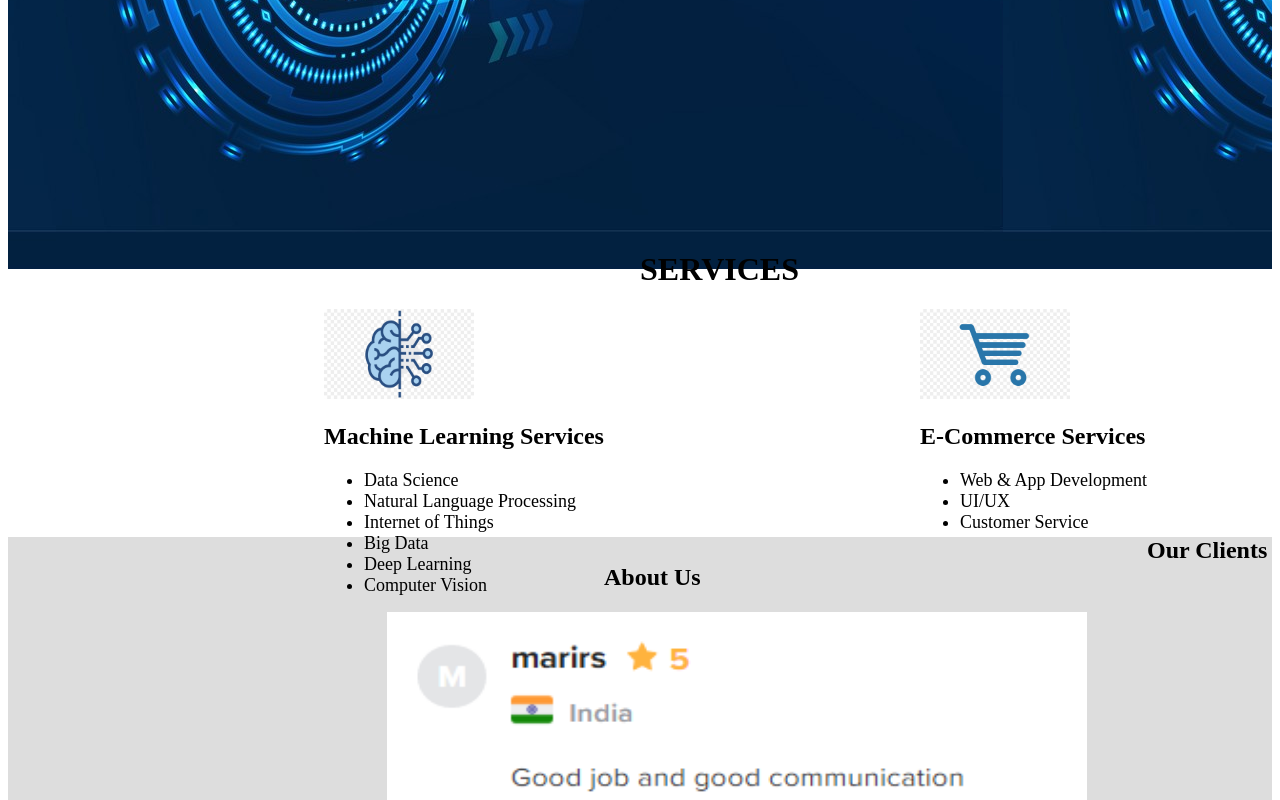
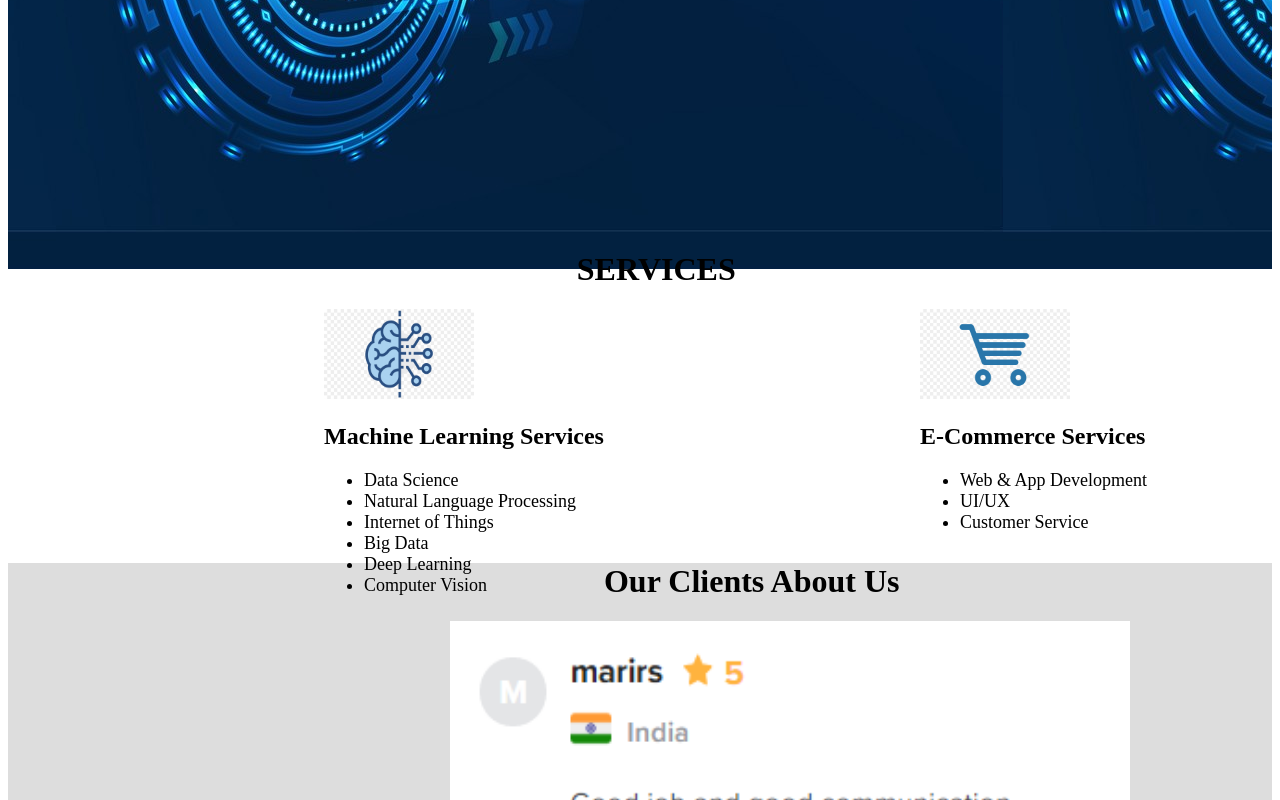
Before and after one commit to arsamawan/Miz-Corporate, an Angular app: page / in a window 1280 px wide. Shown: the part 359-1159 px from the top of the page. Built offline with nearby package versions, Linux system fonts and the light colour scheme.

Commit message:
Feedback

```diff
--- a/src/app/main/main.component.css
+++ b/src/app/main/main.component.css
@@ -19,7 +19,7 @@ input{
   height: 20vh;
 }
 .service-main h1{
-  padding-left: 50%;
+  padding-left: 45%;
 }
 .service-main div {
   float: left;
@@ -32,3 +32,16 @@ input{
 .service-main ul li {
   font-size: large;
 }
+.feedback{
+  height:300px;
+  background-color: #dddddd;
+}
+.feedback h1{
+  margin-top: 12%;
+  padding-left: 45%;
+}
+.feedback img{
+ margin-left: 35%;
+  width:680px;
+  height: 220px;
+}
--- a/src/app/main/main.component.html
+++ b/src/app/main/main.component.html
@@ -42,10 +42,11 @@
 </div>
 
 <!--Feedback-->
-<div style="height: 270px;background-color: #dddddd">
-<h2 style="margin-top:10%;margin-left: 47% ">Our Clients About Us</h2>
+<div class="feedback">
+<h1>Our Clients About Us</h1>
+
   <!--slider-->
-  <img style="margin-left: 30%;width:700px;height: 200px" src="assets/review1.PNG" >
+  <img src="assets/review1.PNG" >
 
 
 
```
